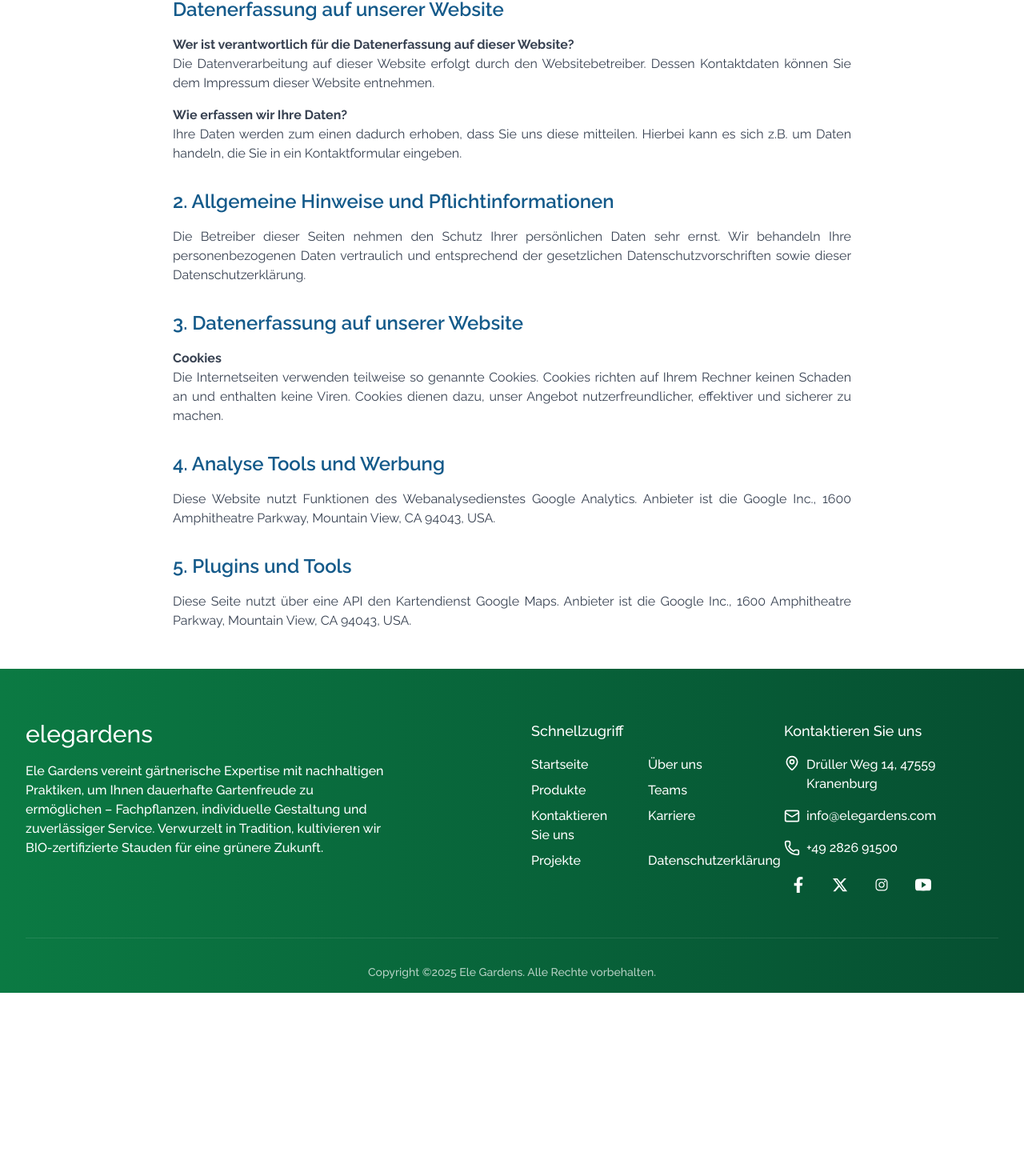
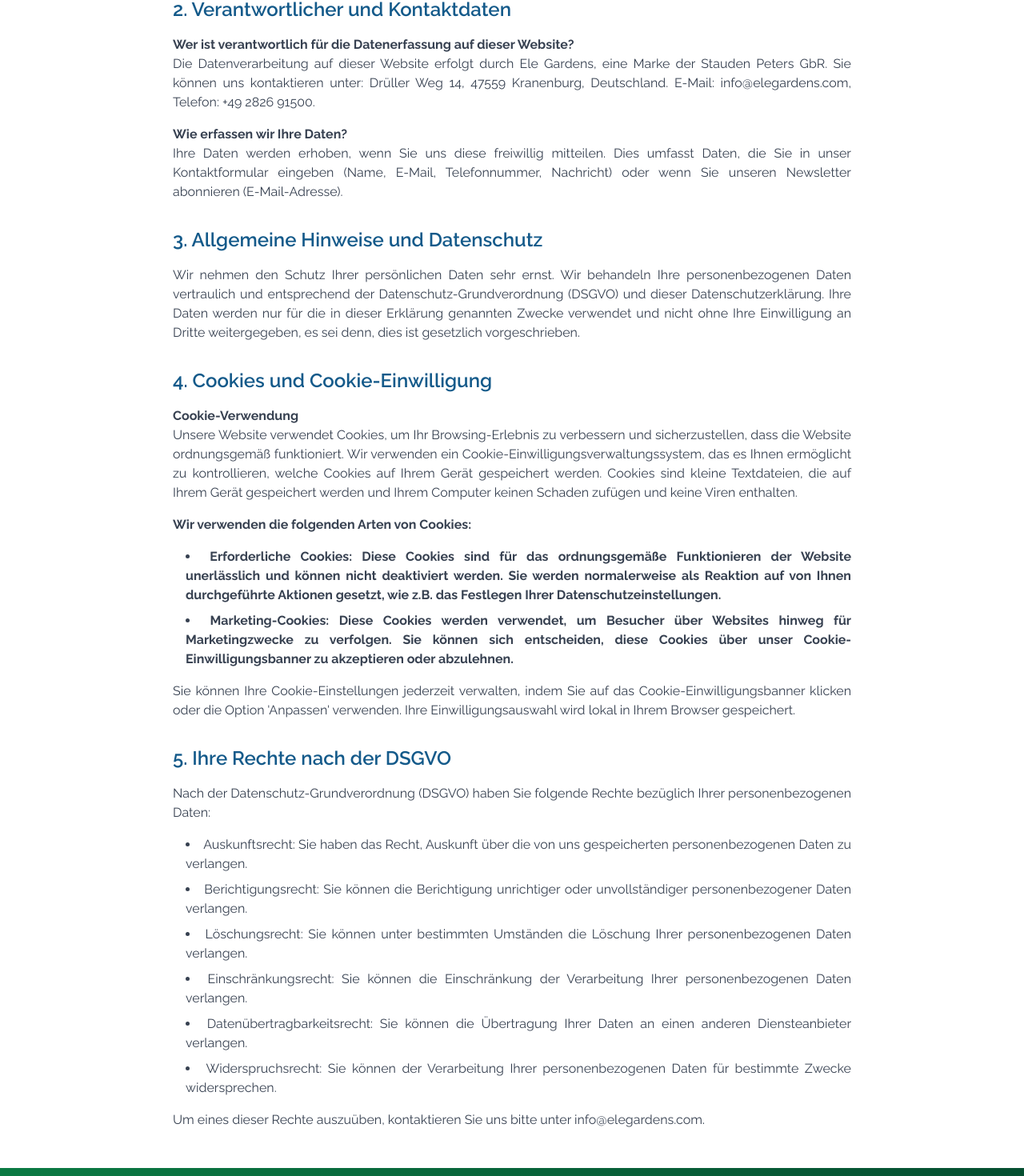
Before and after one commit to ploosond/elegardens, a Next.js app: page /de/policy in a window 1280 px wide. Shown: the part 551-2021 px from the top of the page at 80% size. Before the commit the page ends 1792 px from the top, so only its background shows below. Built offline with nearby package versions, Linux system fonts and the light colour scheme.

Commit message:
add c15t for cookie consent

```diff
--- a/app/[locale]/layout.tsx
+++ b/app/[locale]/layout.tsx
@@ -7,6 +7,7 @@
 import { routing } from '@/i18n/routing';
 import { hasLocale, NextIntlClientProvider } from 'next-intl';
 import { notFound } from 'next/navigation';
+import ConsentManager from '../consent-manager';
 
 const raleway = Raleway({
   subsets: ['latin'],
@@ -33,7 +34,9 @@
       <body className={`${raleway.className} antialiased`}>
         <NextIntlClientProvider>
           <Header />
-          <Providers>{children}</Providers>
+          <Providers>
+            <ConsentManager>{children}</ConsentManager>
+          </Providers>
           <Footer />
         </NextIntlClientProvider>
       </body>
--- a/app/[locale]/policy/page.tsx
+++ b/app/[locale]/policy/page.tsx
@@ -69,6 +69,22 @@
                   <br />
                   {t('section4_content')}
                 </p>
+                <p className='text-base text-text'>
+                  <strong className='text-text'>
+                    {t('section4_cookie_types')}
+                  </strong>
+                </p>
+                <ul className='list-disc list-inside space-y-2 text-base text-text ml-4'>
+                  <li>
+                    <strong>{t('section4_necessary')}</strong>
+                  </li>
+                  <li>
+                    <strong>{t('section4_marketing')}</strong>
+                  </li>
+                </ul>
+                <p className='text-base text-text mt-4'>
+                  {t('section4_consent')}
+                </p>
               </div>
             </div>
 
@@ -77,15 +93,18 @@
               <h2 className='mb-4 text-xl font-semibold text-secondary md:text-2xl'>
                 {t('section5_title')}
               </h2>
-              <p className='text-base text-text'>{t('section5_content')}</p>
-            </div>
-
-            {/* Section 6 */}
-            <div>
-              <h2 className='mb-4 text-xl font-semibold text-secondary md:text-2xl'>
-                {t('section6_title')}
-              </h2>
-              <p className='text-base text-text'>{t('section6_content')}</p>
+              <p className='text-base text-text mb-4'>{t('section5_content')}</p>
+              <ul className='list-disc list-inside space-y-2 text-base text-text ml-4'>
+                <li>{t('section5_right1')}</li>
+                <li>{t('section5_right2')}</li>
+                <li>{t('section5_right3')}</li>
+                <li>{t('section5_right4')}</li>
+                <li>{t('section5_right5')}</li>
+                <li>{t('section5_right6')}</li>
+              </ul>
+              <p className='text-base text-text mt-4'>
+                {t('section5_contact')}
+              </p>
             </div>
           </div>
         </div>
--- /dev/null
+++ b/app/consent-manager.tsx
@@ -0,0 +1,42 @@
+'use client';
+
+import {
+  ConsentManagerDialog,
+  ConsentManagerProvider,
+  CookieBanner,
+} from '@c15t/nextjs';
+import type { ReactNode } from 'react';
+import { useTranslations } from 'next-intl';
+import { Link } from '@/i18n/navigation';
+
+export default function ConsentManager({ children }: { children: ReactNode }) {
+  const t = useTranslations('CookieConsent');
+
+  return (
+    <ConsentManagerProvider
+      options={{
+        mode: 'offline',
+        consentCategories: ['necessary', 'marketing'],
+        ignoreGeoLocation: true, // Useful for development to always view the banner.
+      }}
+    >
+      <CookieBanner
+        title={t('title')}
+        description={
+          <>
+            {t('description')}{' '}
+            <Link href='/policy' className='underline hover:text-primary '>
+              {t('privacyPolicy')}
+            </Link>
+            .
+          </>
+        }
+        acceptButtonText={t('acceptAll')}
+        rejectButtonText={t('rejectAll')}
+        customizeButtonText={t('customize')}
+      />
+      <ConsentManagerDialog />
+      {children}
+    </ConsentManagerProvider>
+  );
+}
--- a/messages/de.json
+++ b/messages/de.json
@@ -218,23 +218,42 @@
     "hero_description": "Ihre Privatsphäre ist wichtig. Erfahren Sie, wie wir Ihre persönlichen Daten erfassen, verwenden und schützen.",
     "section1_title": "1. Datenschutz auf einen Blick",
     "section1_content": "Die folgenden Hinweise geben einen einfachen Überblick darüber, was mit Ihren personenbezogenen Daten passiert, wenn Sie unsere Website besuchen. Personenbezogene Daten sind alle Daten, mit denen Sie persönlich identifiziert werden können. Ausführliche Informationen zum Thema Datenschutz entnehmen Sie unserer unter diesem Text aufgeführten Datenschutzerklärung.",
-    "section2_title": "Datenerfassung auf unserer Website",
+    "section2_title": "2. Verantwortlicher und Kontaktdaten",
     "section2_question1": "Wer ist verantwortlich für die Datenerfassung auf dieser Website?",
-    "section2_answer1": "Die Datenverarbeitung auf dieser Website erfolgt durch den Websitebetreiber. Dessen Kontaktdaten können Sie dem Impressum dieser Website entnehmen.",
+    "section2_answer1": "Die Datenverarbeitung auf dieser Website erfolgt durch Ele Gardens, eine Marke der Stauden Peters GbR. Sie können uns kontaktieren unter: Drüller Weg 14, 47559 Kranenburg, Deutschland. E-Mail: info@elegardens.com, Telefon: +49 2826 91500.",
     "section2_question2": "Wie erfassen wir Ihre Daten?",
-    "section2_answer2": "Ihre Daten werden zum einen dadurch erhoben, dass Sie uns diese mitteilen. Hierbei kann es sich z.B. um Daten handeln, die Sie in ein Kontaktformular eingeben.",
-    "section3_title": "2. Allgemeine Hinweise und Pflichtinformationen",
-    "section3_content": "Die Betreiber dieser Seiten nehmen den Schutz Ihrer persönlichen Daten sehr ernst. Wir behandeln Ihre personenbezogenen Daten vertraulich und entsprechend der gesetzlichen Datenschutzvorschriften sowie dieser Datenschutzerklärung.",
-    "section4_title": "3. Datenerfassung auf unserer Website",
-    "section4_subtitle": "Cookies",
-    "section4_content": "Die Internetseiten verwenden teilweise so genannte Cookies. Cookies richten auf Ihrem Rechner keinen Schaden an und enthalten keine Viren. Cookies dienen dazu, unser Angebot nutzerfreundlicher, effektiver und sicherer zu machen.",
-    "section5_title": "4. Analyse Tools und Werbung",
-    "section5_content": "Diese Website nutzt Funktionen des Webanalysedienstes Google Analytics. Anbieter ist die Google Inc., 1600 Amphitheatre Parkway, Mountain View, CA 94043, USA.",
-    "section6_title": "5. Plugins und Tools",
-    "section6_content": "Diese Seite nutzt über eine API den Kartendienst Google Maps. Anbieter ist die Google Inc., 1600 Amphitheatre Parkway, Mountain View, CA 94043, USA."
+    "section2_answer2": "Ihre Daten werden erhoben, wenn Sie uns diese freiwillig mitteilen. Dies umfasst Daten, die Sie in unser Kontaktformular eingeben (Name, E-Mail, Telefonnummer, Nachricht) oder wenn Sie unseren Newsletter abonnieren (E-Mail-Adresse).",
+    "section3_title": "3. Allgemeine Hinweise und Datenschutz",
+    "section3_content": "Wir nehmen den Schutz Ihrer persönlichen Daten sehr ernst. Wir behandeln Ihre personenbezogenen Daten vertraulich und entsprechend der Datenschutz-Grundverordnung (DSGVO) und dieser Datenschutzerklärung. Ihre Daten werden nur für die in dieser Erklärung genannten Zwecke verwendet und nicht ohne Ihre Einwilligung an Dritte weitergegeben, es sei denn, dies ist gesetzlich vorgeschrieben.",
+    "section4_title": "4. Cookies und Cookie-Einwilligung",
+    "section4_subtitle": "Cookie-Verwendung",
+    "section4_content": "Unsere Website verwendet Cookies, um Ihr Browsing-Erlebnis zu verbessern und sicherzustellen, dass die Website ordnungsgemäß funktioniert. Wir verwenden ein Cookie-Einwilligungsverwaltungssystem, das es Ihnen ermöglicht zu kontrollieren, welche Cookies auf Ihrem Gerät gespeichert werden. Cookies sind kleine Textdateien, die auf Ihrem Gerät gespeichert werden und Ihrem Computer keinen Schaden zufügen und keine Viren enthalten.",
+    "section4_cookie_types": "Wir verwenden die folgenden Arten von Cookies:",
+    "section4_necessary": "Erforderliche Cookies: Diese Cookies sind für das ordnungsgemäße Funktionieren der Website unerlässlich und können nicht deaktiviert werden. Sie werden normalerweise als Reaktion auf von Ihnen durchgeführte Aktionen gesetzt, wie z.B. das Festlegen Ihrer Datenschutzeinstellungen.",
+    "section4_marketing": "Marketing-Cookies: Diese Cookies werden verwendet, um Besucher über Websites hinweg für Marketingzwecke zu verfolgen. Sie können sich entscheiden, diese Cookies über unser Cookie-Einwilligungsbanner zu akzeptieren oder abzulehnen.",
+    "section4_consent": "Sie können Ihre Cookie-Einstellungen jederzeit verwalten, indem Sie auf das Cookie-Einwilligungsbanner klicken oder die Option 'Anpassen' verwenden. Ihre Einwilligungsauswahl wird lokal in Ihrem Browser gespeichert.",
+    "section5_title": "5. Ihre Rechte nach der DSGVO",
+    "section5_content": "Nach der Datenschutz-Grundverordnung (DSGVO) haben Sie folgende Rechte bezüglich Ihrer personenbezogenen Daten:",
+    "section5_right1": "Auskunftsrecht: Sie haben das Recht, Auskunft über die von uns gespeicherten personenbezogenen Daten zu verlangen.",
+    "section5_right2": "Berichtigungsrecht: Sie können die Berichtigung unrichtiger oder unvollständiger personenbezogener Daten verlangen.",
+    "section5_right3": "Löschungsrecht: Sie können unter bestimmten Umständen die Löschung Ihrer personenbezogenen Daten verlangen.",
+    "section5_right4": "Einschränkungsrecht: Sie können die Einschränkung der Verarbeitung Ihrer personenbezogenen Daten verlangen.",
+    "section5_right5": "Datenübertragbarkeitsrecht: Sie können die Übertragung Ihrer Daten an einen anderen Diensteanbieter verlangen.",
+    "section5_right6": "Widerspruchsrecht: Sie können der Verarbeitung Ihrer personenbezogenen Daten für bestimmte Zwecke widersprechen.",
+    "section5_contact": "Um eines dieser Rechte auszuüben, kontaktieren Sie uns bitte unter info@elegardens.com."
   },
   "ProductCard": {
     "buy": "Kaufen",
     "details": "Details"
+  },
+  "CookieConsent": {
+    "title": "Wir schätzen Ihre Privatsphäre",
+    "description": "Diese Website verwendet Cookies, um Ihr Browsing-Erlebnis zu verbessern, den Website-Traffic zu analysieren und personalisierte Inhalte anzuzeigen.",
+    "privacyPolicy": "Datenschutzerklärung",
+    "acceptAll": "Alle akzeptieren",
+    "rejectAll": "Alle ablehnen",
+    "customize": "Anpassen",
+    "necessary": "Erforderlich",
+    "marketing": "Marketing"
   }
 }
--- a/messages/en.json
+++ b/messages/en.json
@@ -218,23 +218,42 @@
     "hero_description": "Your privacy matters. Learn how we collect, use, and protect your personal information.",
     "section1_title": "1. Privacy at a Glance",
     "section1_content": "The following information provides a simple overview of what happens to your personal data when you visit our website. Personal data is any data that can be used to personally identify you. For detailed information on data protection, please refer to our privacy policy listed below this text.",
-    "section2_title": "Data Collection on Our Website",
+    "section2_title": "2. Data Controller and Contact Information",
     "section2_question1": "Who is responsible for data collection on this website?",
-    "section2_answer1": "Data processing on this website is carried out by the website operator. You can find their contact details in the imprint of this website.",
+    "section2_answer1": "The data processing on this website is carried out by Ele Gardens, a brand of Stauden Peters GbR. You can contact us at: Drüller Weg 14, 47559 Kranenburg, Germany. Email: info@elegardens.com, Phone: +49 2826 91500.",
     "section2_question2": "How do we collect your data?",
-    "section2_answer2": "Your data is collected when you provide it to us. This may include data you enter into a contact form, for example.",
-    "section3_title": "2. General Information and Mandatory Information",
-    "section3_content": "The operators of this website take the protection of your personal data very seriously. We treat your personal data confidentially and in accordance with statutory data protection regulations and this privacy policy.",
-    "section4_title": "3. Data Collection on Our Website",
-    "section4_subtitle": "Cookies",
-    "section4_content": "Some of our web pages use cookies. Cookies do not harm your computer and do not contain viruses. Cookies serve to make our website more user-friendly, effective, and secure.",
-    "section5_title": "4. Analysis Tools and Advertising",
-    "section5_content": "This website uses features of the web analytics service Google Analytics. The provider is Google Inc., 1600 Amphitheatre Parkway, Mountain View, CA 94043, USA.",
-    "section6_title": "5. Plugins and Tools",
-    "section6_content": "This site uses the Google Maps service via an API. The provider is Google Inc., 1600 Amphitheatre Parkway, Mountain View, CA 94043, USA."
+    "section2_answer2": "Your data is collected when you provide it to us voluntarily. This includes data you enter into our contact form (name, email, phone number, message) or when you subscribe to our newsletter (email address).",
+    "section3_title": "3. General Information and Data Protection",
+    "section3_content": "We take the protection of your personal data very seriously. We treat your personal data confidentially and in accordance with the EU General Data Protection Regulation (GDPR) and this privacy policy. Your data will only be used for the purposes stated in this policy and will not be shared with third parties without your consent, except where required by law.",
+    "section4_title": "4. Cookies and Cookie Consent",
+    "section4_subtitle": "Cookie Usage",
+    "section4_content": "Our website uses cookies to enhance your browsing experience and ensure the website functions properly. We use a cookie consent management system that allows you to control which cookies are stored on your device. Cookies are small text files stored on your device that do not harm your computer and do not contain viruses.",
+    "section4_cookie_types": "We use the following types of cookies:",
+    "section4_necessary": "Necessary Cookies: These cookies are essential for the website to function properly and cannot be disabled. They are usually set in response to actions made by you, such as setting your privacy preferences.",
+    "section4_marketing": "Marketing Cookies: These cookies are used to track visitors across websites for marketing purposes. You can choose to accept or reject these cookies through our cookie consent banner.",
+    "section4_consent": "You can manage your cookie preferences at any time by clicking on the cookie consent banner or using the 'Customize' option. Your consent choices are stored locally in your browser.",
+    "section5_title": "5. Your Rights Under GDPR",
+    "section5_content": "Under the General Data Protection Regulation (GDPR), you have the following rights regarding your personal data:",
+    "section5_right1": "Right of access: You have the right to request information about the personal data we hold about you.",
+    "section5_right2": "Right to rectification: You can request correction of inaccurate or incomplete personal data.",
+    "section5_right3": "Right to erasure: You can request deletion of your personal data under certain circumstances.",
+    "section5_right4": "Right to restrict processing: You can request restriction of processing of your personal data.",
+    "section5_right5": "Right to data portability: You can request transfer of your data to another service provider.",
+    "section5_right6": "Right to object: You can object to processing of your personal data for certain purposes.",
+    "section5_contact": "To exercise any of these rights, please contact us at info@elegardens.com."
   },
   "ProductCard": {
     "buy": "Buy",
     "details": "Details"
+  },
+  "CookieConsent": {
+    "title": "We Value Your Privacy",
+    "description": "This site uses cookies to improve your browsing experience, analyze site traffic, and show personalized content.",
+    "privacyPolicy": "Privacy Policy",
+    "acceptAll": "Accept All",
+    "rejectAll": "Reject All",
+    "customize": "Customize",
+    "necessary": "Necessary",
+    "marketing": "Marketing"
   }
 }
--- a/package.json
+++ b/package.json
@@ -13,6 +13,7 @@
     "seed": "tsx prisma/seed.ts"
   },
   "dependencies": {
+    "@c15t/nextjs": "^1.8.1",
     "@hookform/resolvers": "^5.2.2",
     "@prisma/client": "^6.16.2",
     "@prisma/extension-accelerate": "^2.0.2",
```
Also changed, not shown: 1 other file (tests, documents, lock files or other folders).
